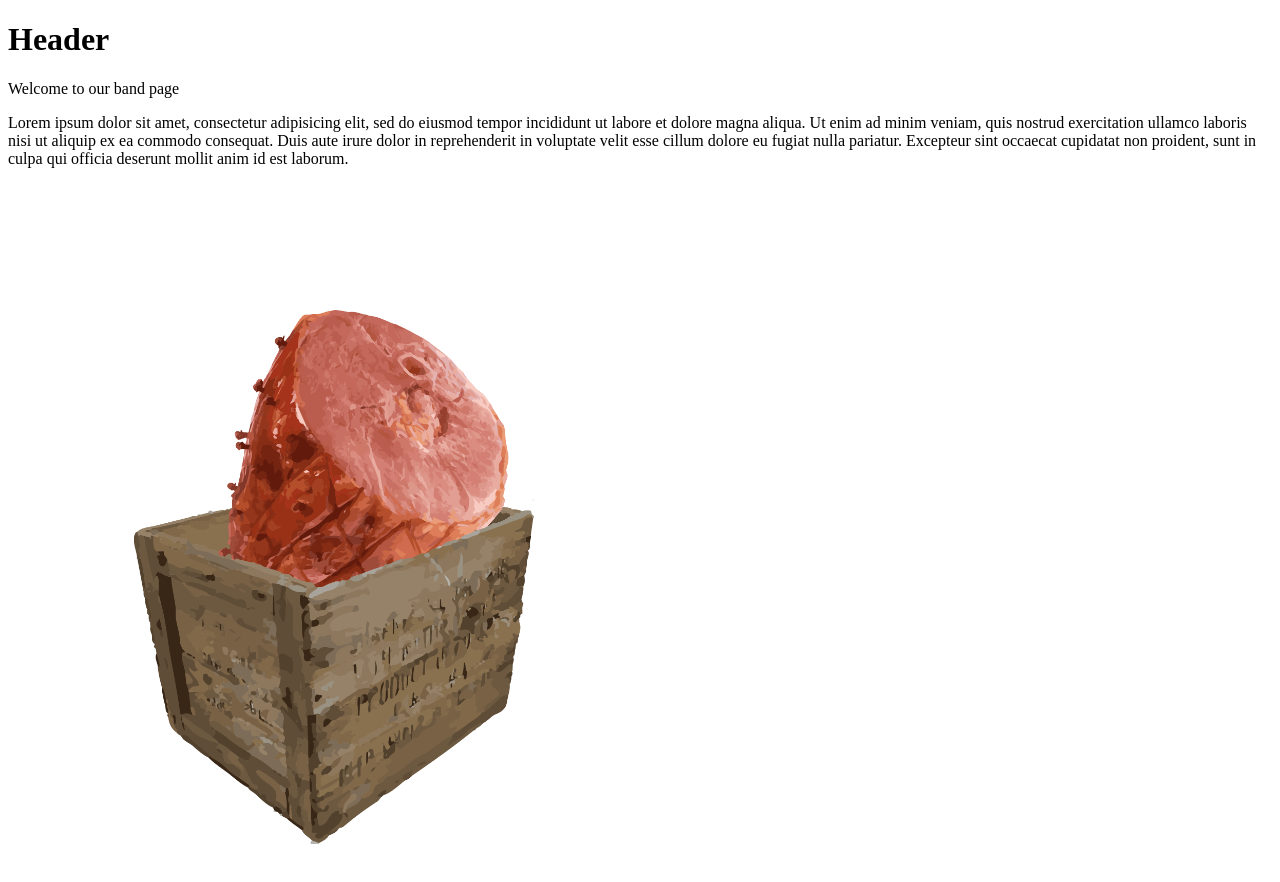
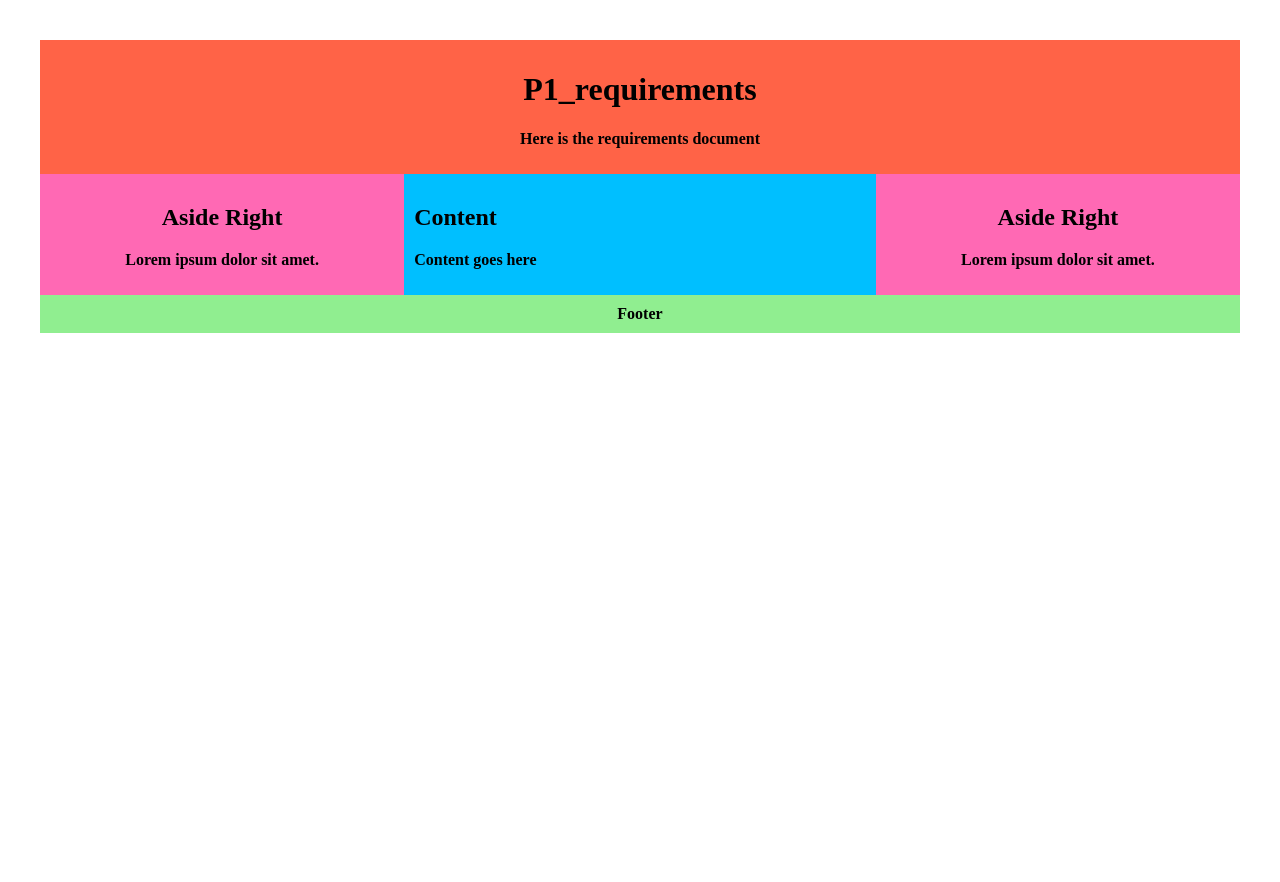
Before and after one commit to BandAidCrew/username.github.io, a plain HTML site: page index.html in a window 1280 px wide. After the commit the page ends 800 px from the top, so only its background shows below. Drawn offline with Linux system fonts and the light colour scheme.

Commit message:
Example layout with flexbox

```diff
--- a/css/main.css
+++ b/css/main.css
@@ -0,0 +1,58 @@
+.wrapper {
+  display: flex;
+  flex-flow: row wrap;
+  font-weight: bold;
+  text-align: center;
+}
+
+.wrapper>* {
+  padding: 10px;
+  flex: 1 100%;
+}
+
+.header {
+  background: tomato;
+}
+
+.footer {
+  background: lightgreen;
+}
+
+.main {
+  text-align: left;
+  background: deepskyblue;
+}
+
+.aside-left{
+  background: hotpink;
+}
+
+.aside-right {
+  background: hotpink;
+}
+
+@media all and (min-width:550px) {
+  .aside {
+    flex: 1 auto;
+  }
+}
+
+@media all and (min-width:800px) {
+  .aside-left{
+    order:1;
+  }
+  .main {
+    flex: 3 0px;
+    order: 2;
+  }
+  .aside-right {
+    order: 3;
+  }
+  .footer {
+    order: 4;
+  }
+}
+
+body {
+  padding: 2em;
+}
--- a/index.html
+++ b/index.html
@@ -1,19 +1,38 @@
 <!DOCTYPE html>
 <html>
-  <head>
-    <meta charset="utf-8">
-    <title>Index</title>
-  </head>
-  <body>
-    <header>
-      <h1>Header</h1>
-      <p> Welcome to our band page </p>
+
+<head>
+  <meta charset="utf-8">
+  <title>Ham-Crate</title>
+  <link rel="stylesheet" href="css/main.css" media="screen" title="no title">
+</head>
+
+<body>
+  <div class="wrapper">
+    <header class="header">
+      <h1>P1_requirements</h1>
+      <p>Here is the requirements document</p>
     </header>
-    <content>
+    <article class="main">
+      <h2>Content</h2>
       <p>
-        Lorem ipsum dolor sit amet, consectetur adipisicing elit, sed do eiusmod tempor incididunt ut labore et dolore magna aliqua. Ut enim ad minim veniam, quis nostrud exercitation ullamco laboris nisi ut aliquip ex ea commodo consequat. Duis aute irure dolor in reprehenderit in voluptate velit esse cillum dolore eu fugiat nulla pariatur. Excepteur sint occaecat cupidatat non proident, sunt in culpa qui officia deserunt mollit anim id est laborum.
+        Content goes here
       </p>
-      <img style="max-width:400px;margin:10%;" src="img/logo.png" alt="Ham Crate Logo" />
-    </content>
-  </body>
+    </article>
+    <aside class="aside aside-left">
+      <h2>Aside Right</h2>
+      <p>
+        Lorem ipsum dolor sit amet.
+      </p>
+    </aside>
+    <aside class="aside aside-right">
+      <h2>Aside Right</h2>
+      <p>
+        Lorem ipsum dolor sit amet.
+      </p>
+    </aside>
+    <footer class="footer">Footer</footer>
+  </div>
+</body>
+
 </html>
```
